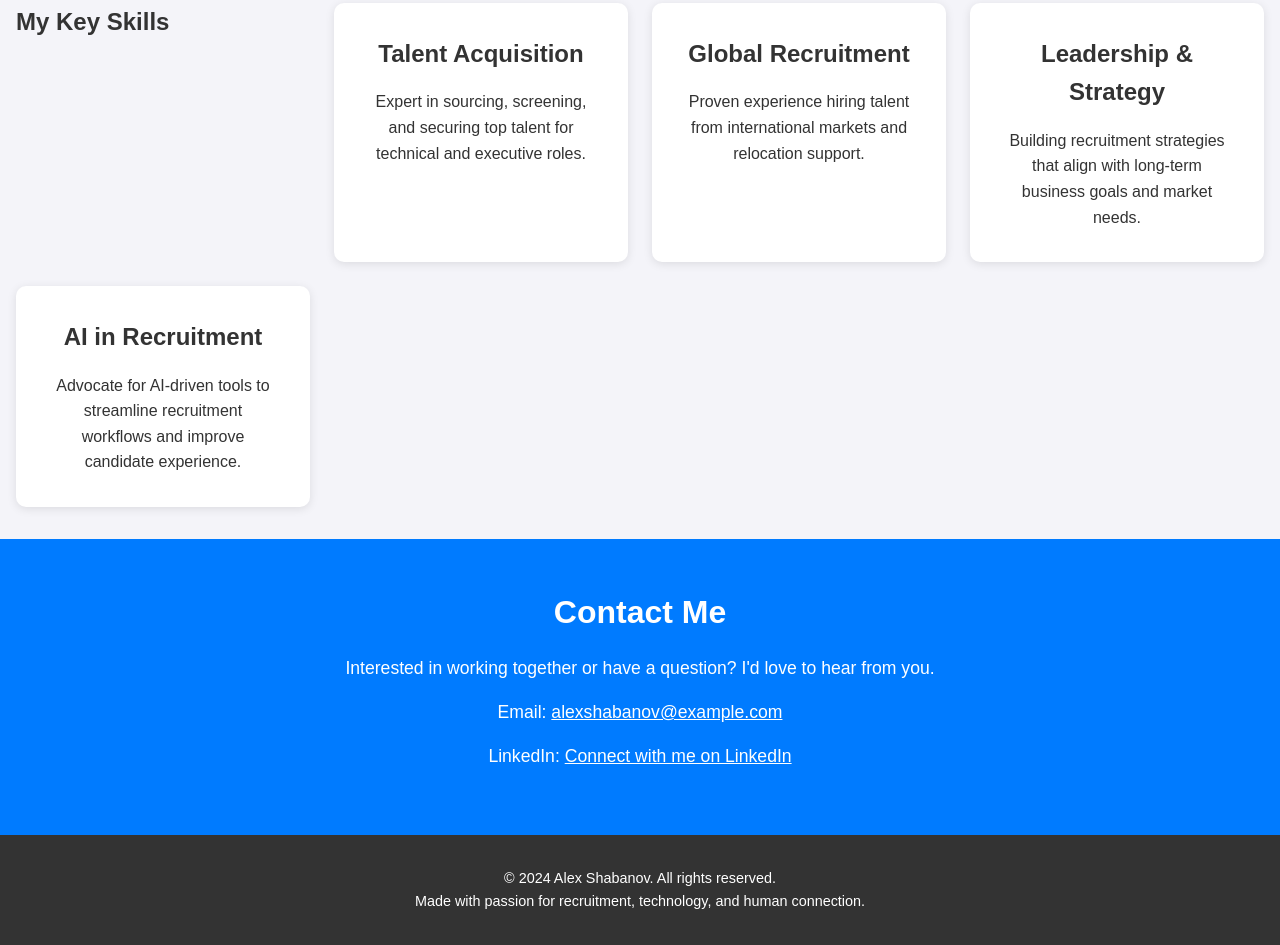
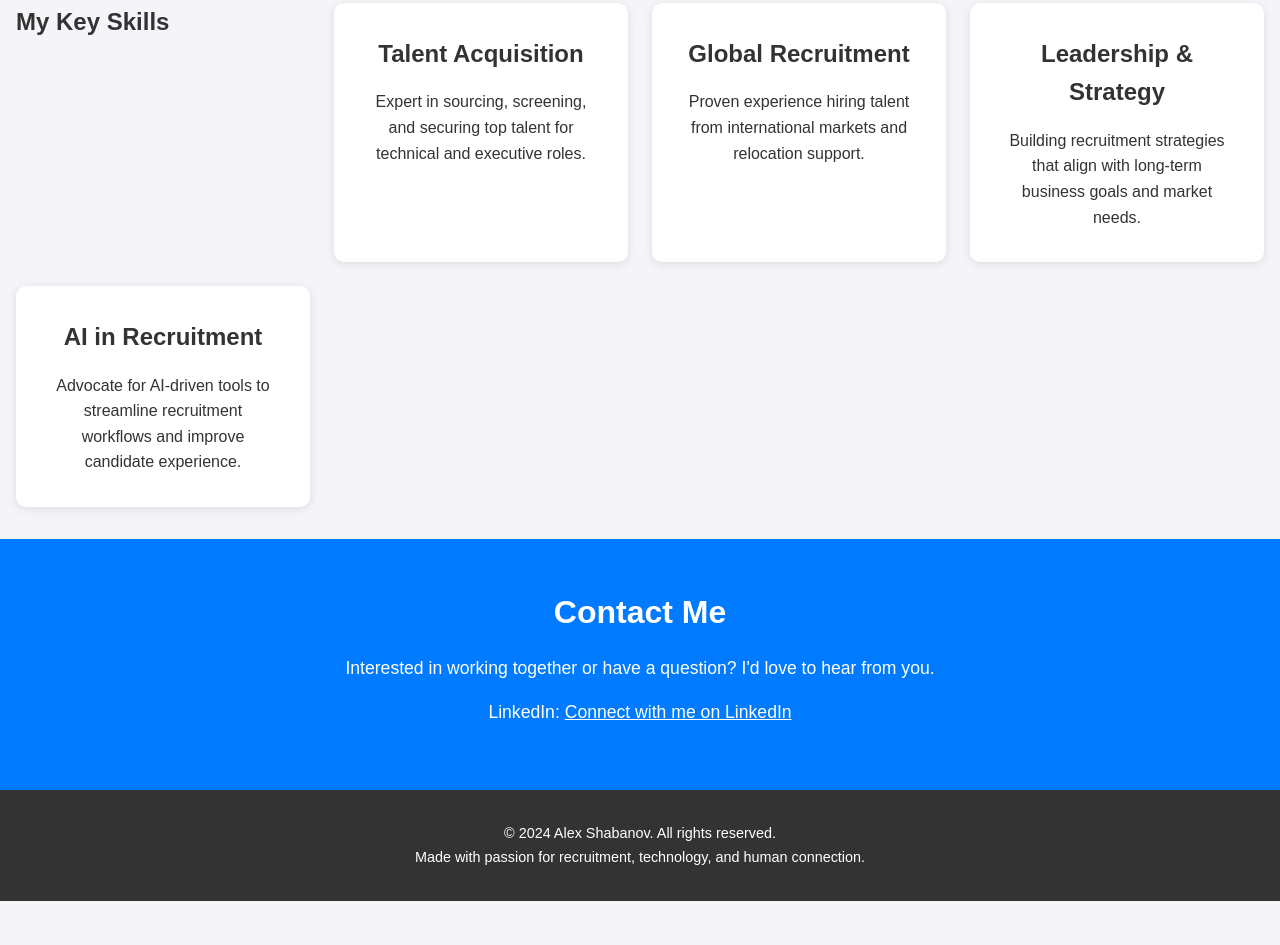
Before and after one commit to AleksandrSh/IsrSkMap, a plain HTML site: page index.html in a window 1280 px wide. Shown: the part 581-1526 px from the top of the page. After the commit the page ends 1482 px from the top, so only its background shows below. Drawn offline with Linux system fonts and the light colour scheme.

Commit message:
Update index.html

```diff
--- a/index.html
+++ b/index.html
@@ -59,8 +59,7 @@
     <section class="contact" id="contact">
         <h2>Contact Me</h2>
         <p>Interested in working together or have a question? I'd love to hear from you.</p>
-        <p>Email: <a href="mailto:alexshabanov@example.com">alexshabanov@example.com</a></p>
-        <p>LinkedIn: <a href="https://www.linkedin.com/in/alexshabanov" target="_blank">Connect with me on LinkedIn</a></p>
+        <p>LinkedIn: <a href="https://www.linkedin.com/in/aleksandr-shabanov/" target="_blank">Connect with me on LinkedIn</a></p>
     </section>
 
     <!-- Footer Section -->
```
